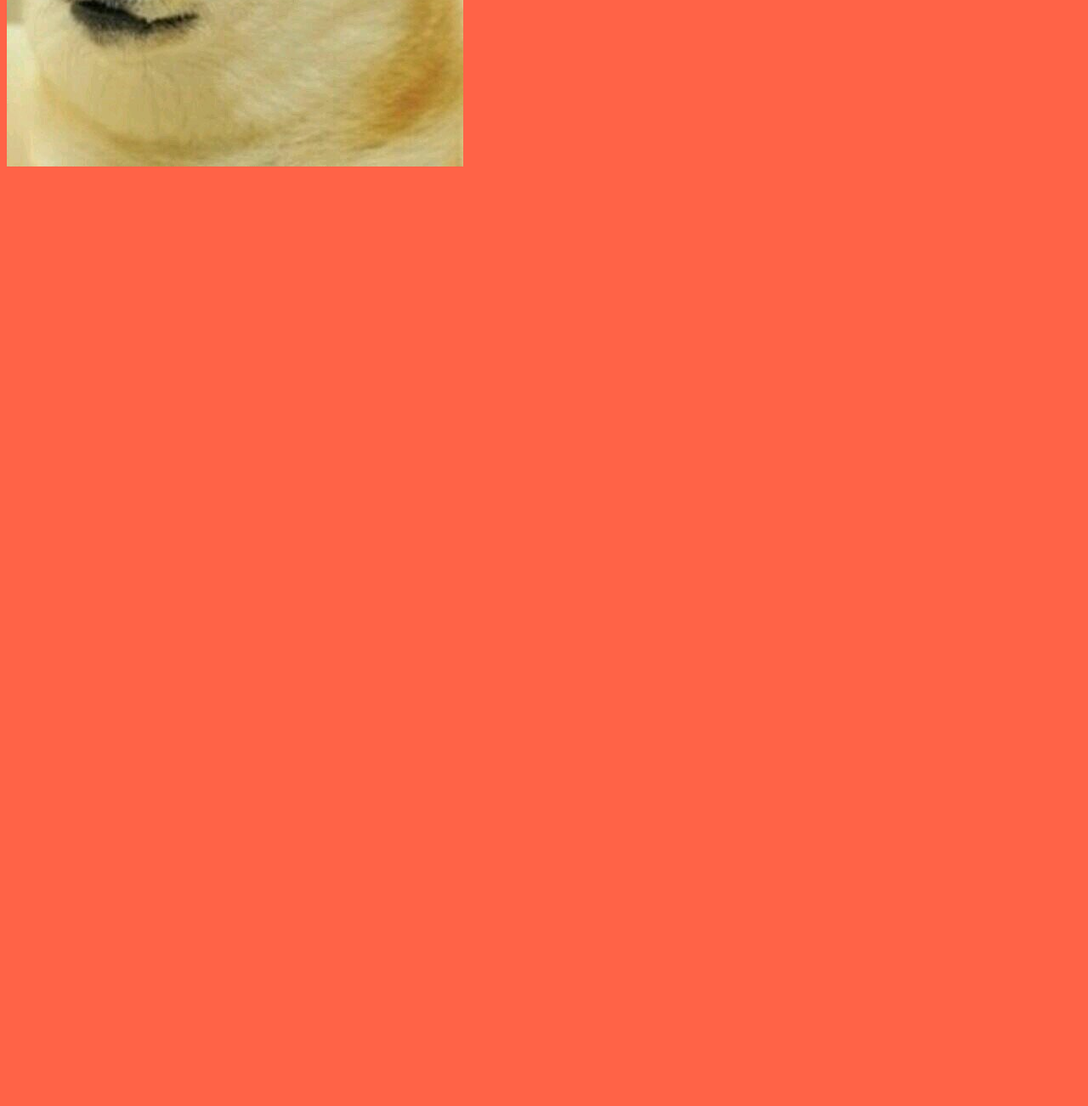
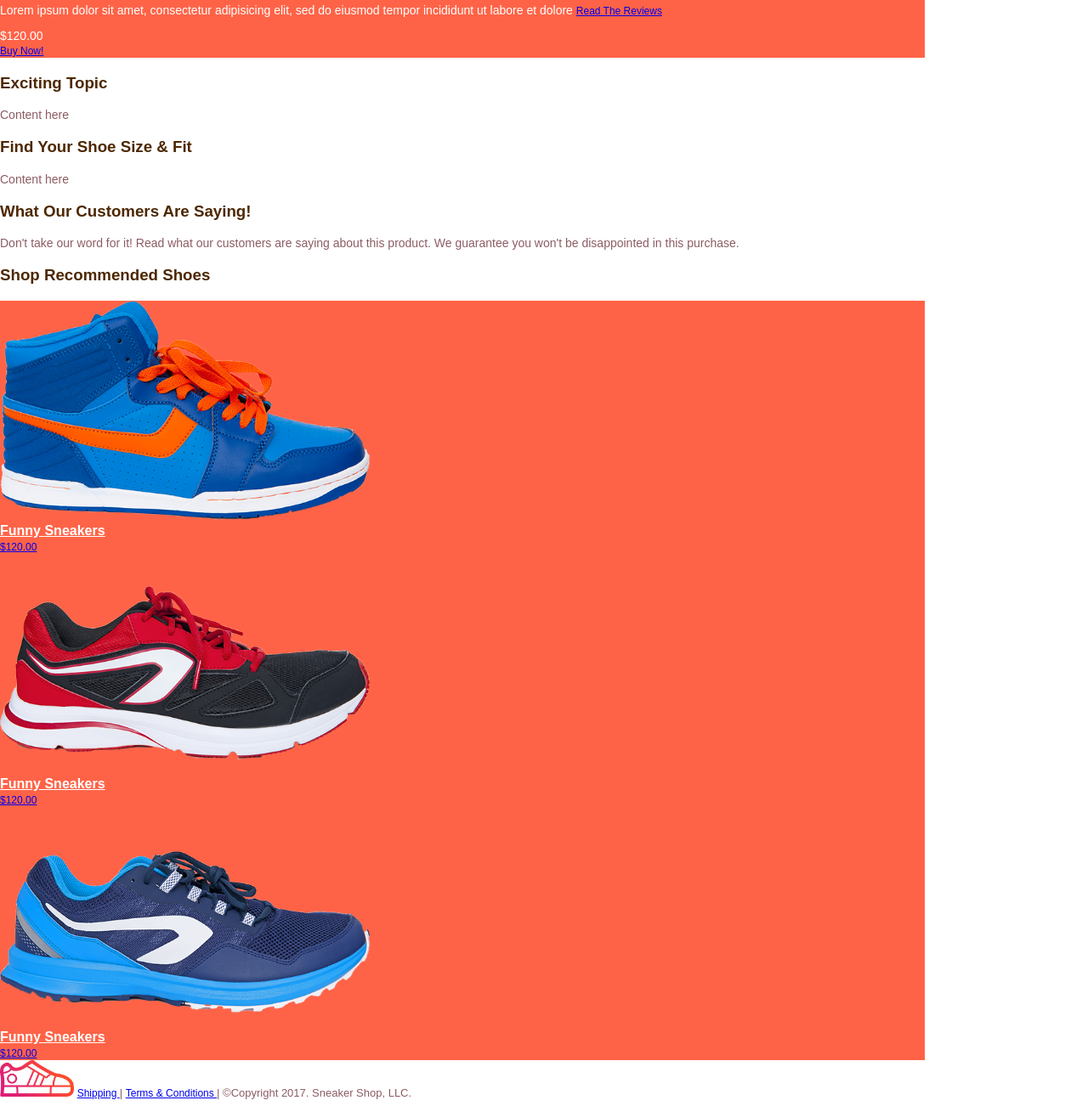
Before and after one commit to GRNelson/sneaker-app, a plain HTML site: page index.html in a window 1280 px wide. Shown: the part 413-1715 px from the top of the page at 85% size. Before the commit the page ends 800 px from the top, so only its background shows below. Drawn offline with Linux system fonts and the light colour scheme.

Commit message:
Sneaker app
Updated project

```diff
--- a/index.html
+++ b/index.html
@@ -2,12 +2,111 @@
 <html>
   <head>
     <title>Sneakers</title>
-    <link rel="stylesheet" href= "style.css"
+    <link rel="stylesheet" href= "style.css">
   </head>
   <body>
+    <img class="logo" src="./images/logo.jpg">
+    <div>
+      <a href="http://www.google.com">
+      &larr; Back To All Shoes </a>
+    <img id= "main" src="./images/shoe1.png">
     <header>
       <h1> Quick Sneakers </h1>
+      <p id= "shoe">
+        Lorem ipsum dolor sit amet, consectetur adipisicing elit, sed do eiusmod tempor incididunt ut labore et dolore
+
+        <a href="http://www.google.com">
+        Read The Reviews </a>
+
+        <div id= "price">$120.00 </div>
+
+          <a href="http://www.google.com">
+          Buy Now! </a>
+
+      </p>
     </header>
-    <img src="./images/avatar-doge.jpg">
+  </div>
+
+  <h3> Exciting Topic</h3>
+    <p>
+      Content here
+    </p>
+
+    <h3>Find Your Shoe Size & Fit</h3>
+      <p>
+        Content here
+      </p>
+
+      <h3>What Our Customers Are Saying!</h3>
+        <p>
+          Don't take our word for it! Read what our customers are saying about this product. We guarantee you won't be disappointed in this purchase.
+        </p>
+
+      <h3> Shop Recommended Shoes</h3>
+
+        <div>
+        <img src="./images/shoe2.png">
+      </div>
+
+
+      <div class= "sneakers">
+      Funny Sneakers
+      </div>
+
+      <div class= "pricing">
+        <a href="http://www.google.com">
+        $120.00 </a>
+
+      </div>
+
+        <div>
+        <img src="./images/shoe3.png">
+        </div>
+
+      <div class= "sneakers">
+      Funny Sneakers
+      </div>
+
+      <div class= "pricing">
+        <a href="http://www.google.com">
+        $120.00 </a>
+
+      </div>
+
+      <div>
+        <img src="./images/shoe4.png">
+      </div>
+
+      <div class= "sneakers">
+      Funny Sneakers
+      </div>
+
+      <div class= "pricing">
+        <a href="http://www.google.com">
+        $120.00 </a>
+
+      </div>
+
+      <footer>
+
+  <div id= "nav">
+      <img class="logo" src="./images/logo.jpg">
+
+
+      <a href="http://www.google.com">
+      Shipping </a>
+      |
+      <a href="http://www.google.com">
+      Terms & Conditions </a>
+      |
+
+      &copy;Copyright 2017. Sneaker Shop, LLC.
+    </div>
+
+
+
+</footer>
+
+
   </body>
 </html>
--- a/style.css
+++ b/style.css
@@ -1,8 +1,76 @@
 body {
-  background-color: tomato;
+  background-color: white;
+  margin-right: 15%;
+  margin-left: 0%;
+
 }
 
 header {
   color: white;
   font-family: sans-serif;
 }
+
+.logo {
+
+  width: 8%;
+  height: 8%;
+
+
+}
+
+a {
+  font-size: 14px;
+  font-family: sans-serif;
+  font-size: 12px;
+}
+
+div{
+  background-color: tomato;
+  padding-left: 0px;
+}
+
+#main {
+  width: 50%;
+  height: 50%;
+}
+
+#shoe {
+  font-size: 14px;
+  display: block;
+  color: white;
+}
+
+#price {
+  font-size: 14px
+}
+
+h3 {
+  font-family: sans-serif;
+  color: #4d2800;
+}
+p {
+  color: #8C5C63;
+  font-family: sans-serif;
+  font-size: 14px;
+}
+
+img {
+  width: 40%;
+  height: 40%;
+}
+
+
+
+.sneakers {
+  text-decoration: underline;
+  font-weight: bold;
+  font-family: sans-serif;
+  color: white;
+}
+
+#nav {
+  background-color: white;
+  font-family: sans-serif;
+  color: #8C5C63;
+  font-size: 13px;
+}
```
